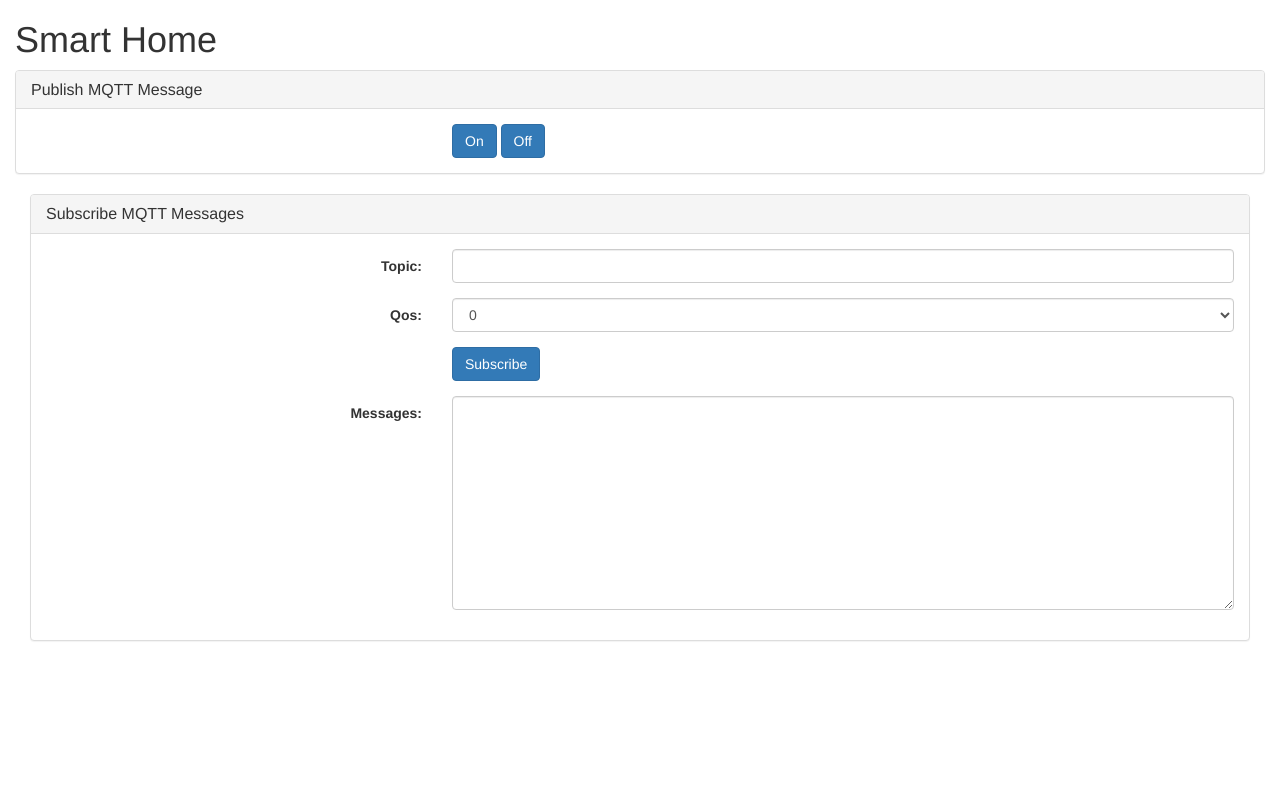
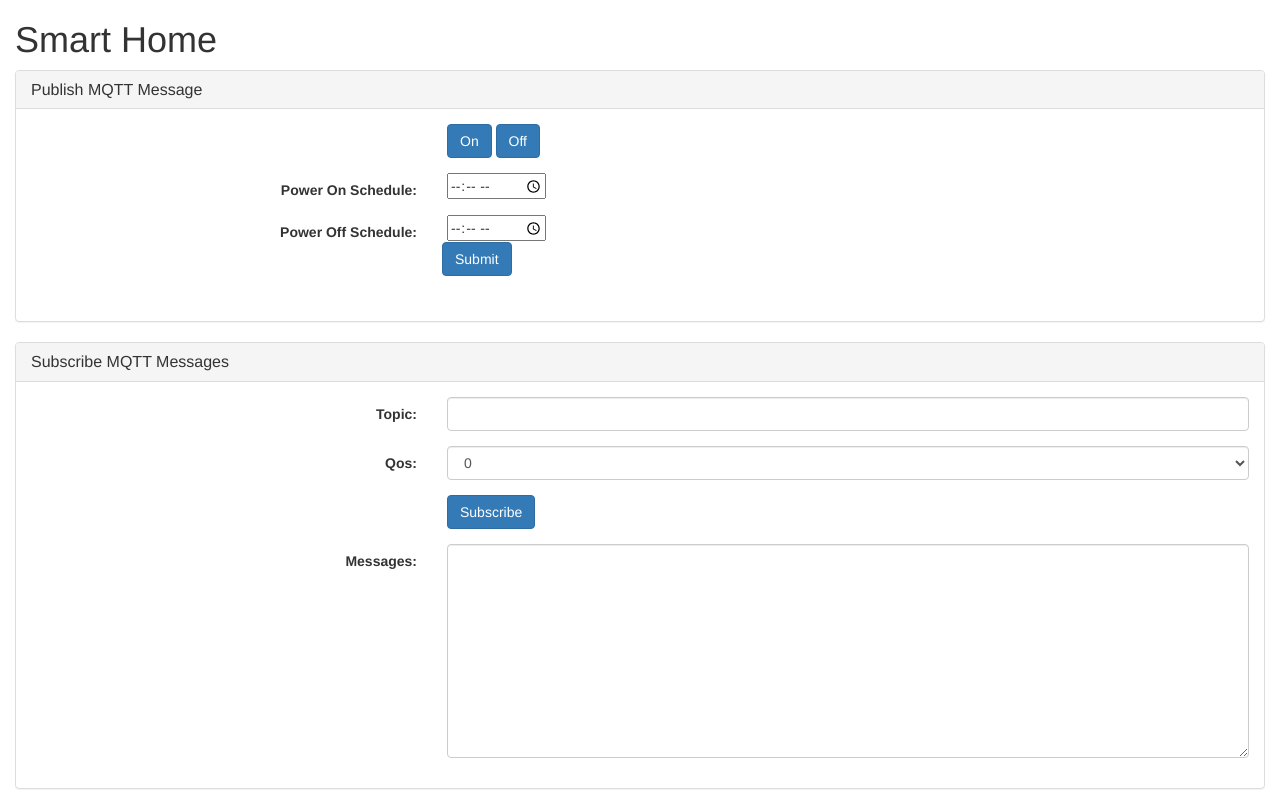
Before and after one commit to xeonqq/smart_home, a Flask app: page / in a window 1280 px wide. Before the commit the page ends 641 px from the top, so only its background shows below. Run offline with Flask 2, Linux system fonts and the light colour scheme; data comes from the database, SQL or seed files in the repository; some libraries are stand-ins or nearby versions.

Commit message:
Add database to store device data

```diff
--- a/app.py
+++ b/app.py
@@ -16,7 +16,7 @@ from flask_bootstrap import Bootstrap
 from flask_socketio import SocketIO
 from flask_sqlalchemy import SQLAlchemy
 
-from utils import extract_filename
+from utils import extract_filename, time_str_to_object, time_object_to_str
 
 eventlet.monkey_patch()
 
@@ -38,16 +38,21 @@ class SwitchDevice(db.Model):
     id = db.Column(db.Integer, primary_key=True)
     name = db.Column(db.String(20), unique=True, nullable=False)
     switched_on = db.Column(db.Boolean, nullable=False, default=False)
-    power_on_schedule = db.Column(db.DateTime, nullable=True)
-    power_off_schedule = db.Column(db.DateTime, nullable=True)
+    power_on_schedule = db.Column(db.Time, nullable=True)
+    power_off_schedule = db.Column(db.Time, nullable=True)
 
     def __repr__(self):
-        return f"Device('{self.name}', '{self.switched_on}', '{self.power_on_schedule}', '{self.power_off_schedule}')"
+        return f"Device('{self.name}', '{self.switched_on}', on at '{self.power_on_schedule}', off at '{self.power_off_schedule}')"
 
 
 @app.route('/')
 def index():
-    return render_template('index.html')
+    get_device("Sonoff").power_off_schedule
+    schedule = {
+        'on': time_object_to_str(get_device("Sonoff").power_on_schedule),
+        'off': time_object_to_str(get_device("Sonoff").power_off_schedule)
+    }
+    return render_template('index.html', schedule=schedule)
 
 
 @app.route('/download')
@@ -67,6 +72,17 @@ def handle_on():
     client.publish(SWITCH_POWER_TOPIC, 'ON')
     get_device("Sonoff").switched_on = True
     db.session.commit()
+
+
+@socketio.on('update_schedule')
+def handle_update_schedule(json_str):
+    data = json.loads(json_str)
+    get_device("Sonoff").power_on_schedule = time_str_to_object(data['power_on_schedule'])
+    get_device("Sonoff").power_off_schedule = time_str_to_object(data['power_off_schedule'])
+    db.session.commit()
+
+    print(get_device("Sonoff"))
+    # return redirect(url_for('/'))
 
 
 @socketio.on('cancel_download')
--- a/templates/index.html
+++ b/templates/index.html
@@ -43,6 +43,15 @@
       var text = '(' + data['topic'] + ' qos: ' + data['qos'] + ') ' + data['payload'];
       var $textarea = $('#subscribe_messages');
       $textarea.val($textarea.val() + text + '\n');
+    });
+
+    $('#submit_schedule').click(function(event) {
+      var power_on_schedule = $('#power_on_schedule').val();
+      var power_off_schedule = $('#power_off_schedule').val();
+      var data= new Object();
+      data.power_on_schedule = power_on_schedule;
+      data.power_off_schedule = power_off_schedule;
+      socket.emit('update_schedule', data=JSON.stringify(data));
     })
   });
 
@@ -66,15 +75,40 @@
           <div class="col-xs-12">
             <div class="row">
 
-              <div class="form-group">
-                <div class="col-xs-8 col-xs-offset-4">
-                  <button id="on" class="btn btn-primary">On</button>
-                  <button id="off" class="btn btn-primary">Off</button>
+              <div class="form-horizontal">
+                <div class="form-group">
+                  <div class="col-xs-8 col-xs-offset-4">
+                    <button id="on" class="btn btn-primary">On</button>
+                    <button id="off" class="btn btn-primary">Off</button>
+                  </div>
                 </div>
+                <div class="form-group">
+                  <label class="control-label col-xs-4">Power On Schedule:</label>
+                  <div class="col-xs-8">
+                    <input type="time" id="power_on_schedule" name="power_on_schedule"
+                           min="00:00" max="24:00" required value={{ schedule.on }}>
+                  </div>
+                </div>
+                <div class="form-group">
+                  <label class="control-label col-xs-4">Power Off Schedule:</label>
+                  <div class="col-xs-8">
+                    <input type="time" id="power_off_schedule" name="power_off_schedule"
+                           min="00:00" max="24:00" required value={{ schedule.off }}>
+                  </div>
+                  <div class="form-group">
+                    <div class="col-xs-8 col-xs-offset-4">
+                      <button id="submit_schedule" class="btn btn-primary">Submit</button>
+                    </div>
+                  </div>
+                </div>
+
               </div>
             </div>
           </div>
         </div>
+
+
+      </div>
       </div>
     </div>
   </div>
--- a/utils.py
+++ b/utils.py
@@ -1,3 +1,4 @@
+import datetime
 from os import path
 
 
@@ -8,3 +9,11 @@ def extract_filename(url):
     if scheme_removed.find("/") == -1:
         return ""
     return path.basename(scheme_removed)
+
+
+def time_str_to_object(time_str):
+    return datetime.datetime.strptime(time_str, '%H:%M').time() if time_str else None
+
+
+def time_object_to_str(time, pattern='%H:%M'):
+    return time.strftime(pattern) if time else ''
```
